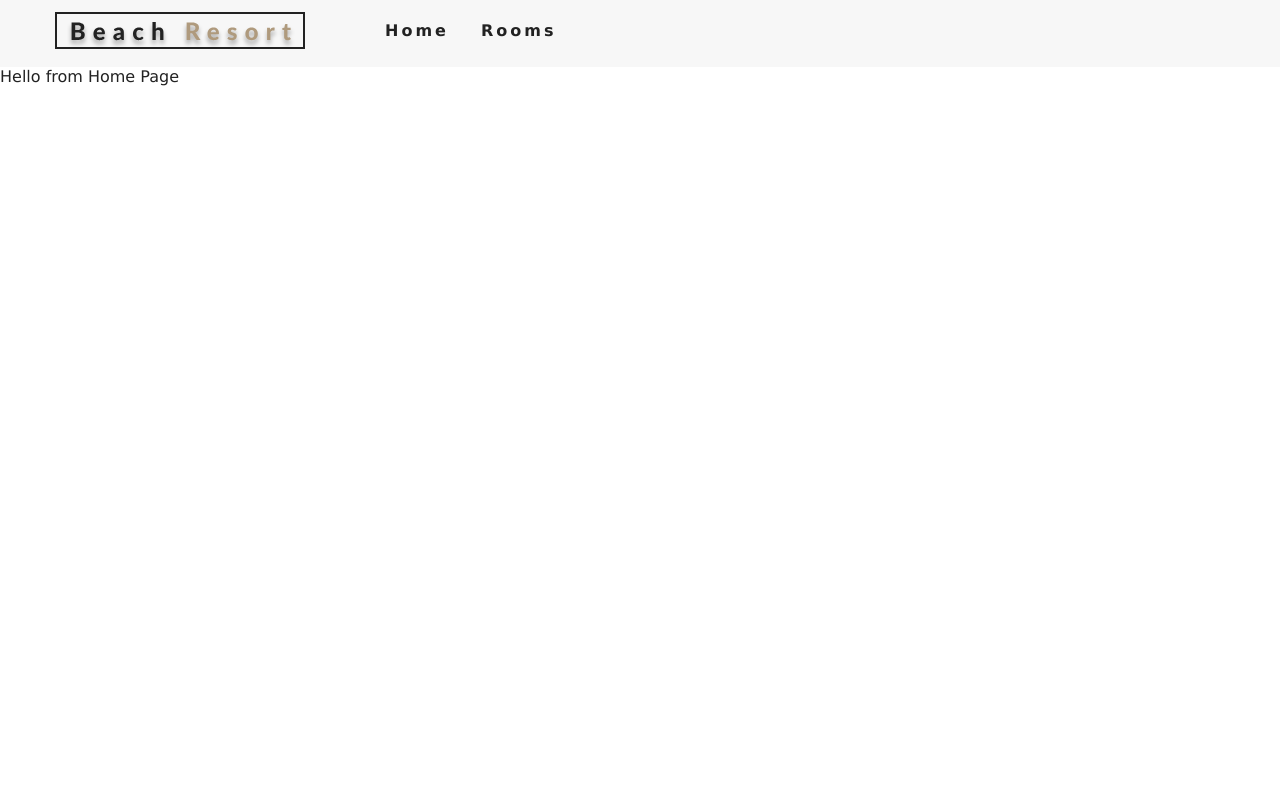
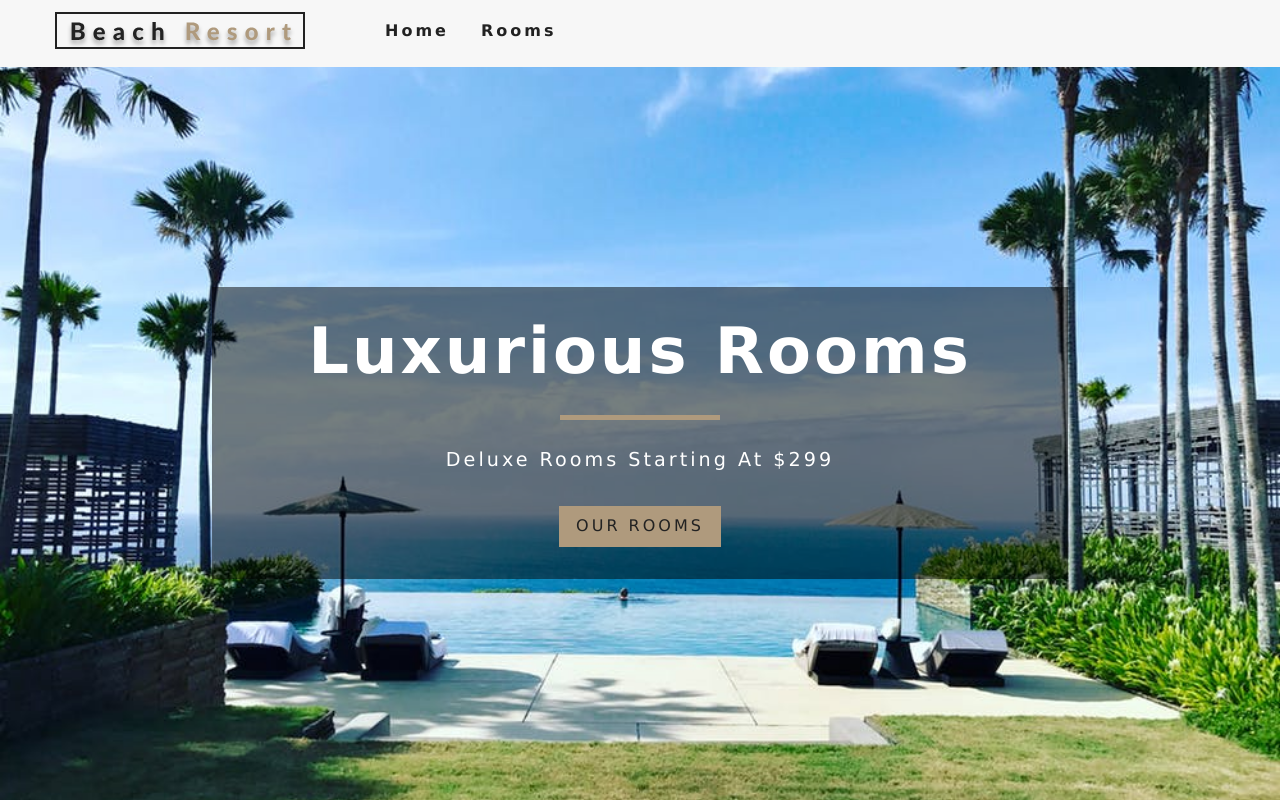
Before and after one commit to Ultral1sk/BeachResort, a React (Create React App) app: page / in a window 1280 px wide. Built offline with nearby package versions, Linux system fonts and the light colour scheme.

Commit message:
BeachResort : Hero IMG Component Finished

```diff
--- /dev/null
+++ b/src/components/Banner.js
@@ -0,0 +1,15 @@
+import React from 'react'
+
+function Banner({ children, title, subtitle }) {
+    return (
+        <div className="banner">
+
+            <h1>{title}</h1>
+            <div></div>
+            <p>{subtitle}</p>
+               {children}
+        </div>
+    )
+}
+
+export default Banner
--- /dev/null
+++ b/src/components/Hero.js
@@ -0,0 +1,20 @@
+import React from 'react'
+
+
+
+function Hero({ children, hero }) {
+    return (
+        <div>
+            <header className={hero}>
+                {children}
+            </header>
+
+        </div>
+    )
+}
+
+Hero.defaultProps = {
+    hero : 'defaultHero'
+}
+
+export default Hero
--- a/src/pages/Error.js
+++ b/src/pages/Error.js
@@ -1,11 +1,16 @@
 import React from 'react'
+import Hero from '../components/Hero'
+import Banner from '../components/Banner'
+import { Link } from 'react-router-dom'
 
 function Error() {
-    return (
-        <div>
-            Hello from Error Page
-        </div>
-    )
+    return <Hero>
+        <Banner title="404" subtitle="page not found">
+            <Link to='/' className="btn-primary">
+                Return Home
+            </Link>
+        </Banner>
+    </Hero>
 }
 
 export default Error
--- a/src/pages/Home.js
+++ b/src/pages/Home.js
@@ -1,10 +1,17 @@
-import React from 'react'
+import React from 'react';
+import Hero from '../components/Hero';
+import Banner from '../components/Banner'
+import { Link } from 'react-router-dom'
 
 function Home() {
     return (
-        <div>
-            Hello from Home Page
-        </div>
+        <Hero>
+            <Banner title="luxurious rooms" subtitle="deluxe rooms starting at $299">
+                <Link to='/rooms' className="btn-primary">
+                    our rooms
+                </Link>
+            </Banner>
+        </Hero>
     )
 }
 
--- a/src/pages/Rooms.js
+++ b/src/pages/Rooms.js
@@ -1,10 +1,17 @@
 import React from 'react'
+import Hero from '../components/Hero'
+import Banner from '../components/Banner'
+import { Link } from 'react-router-dom'
 
 function Room() {
     return (
-        <div>
-            Hello from Room Page
-        </div>
+        <Hero hero="roomsHero">
+            <Banner title="our rooms">
+                <Link to="/" className="btn-primary">
+                    return home
+                </Link>
+            </Banner>
+        </Hero>
     )
 }
 
```
